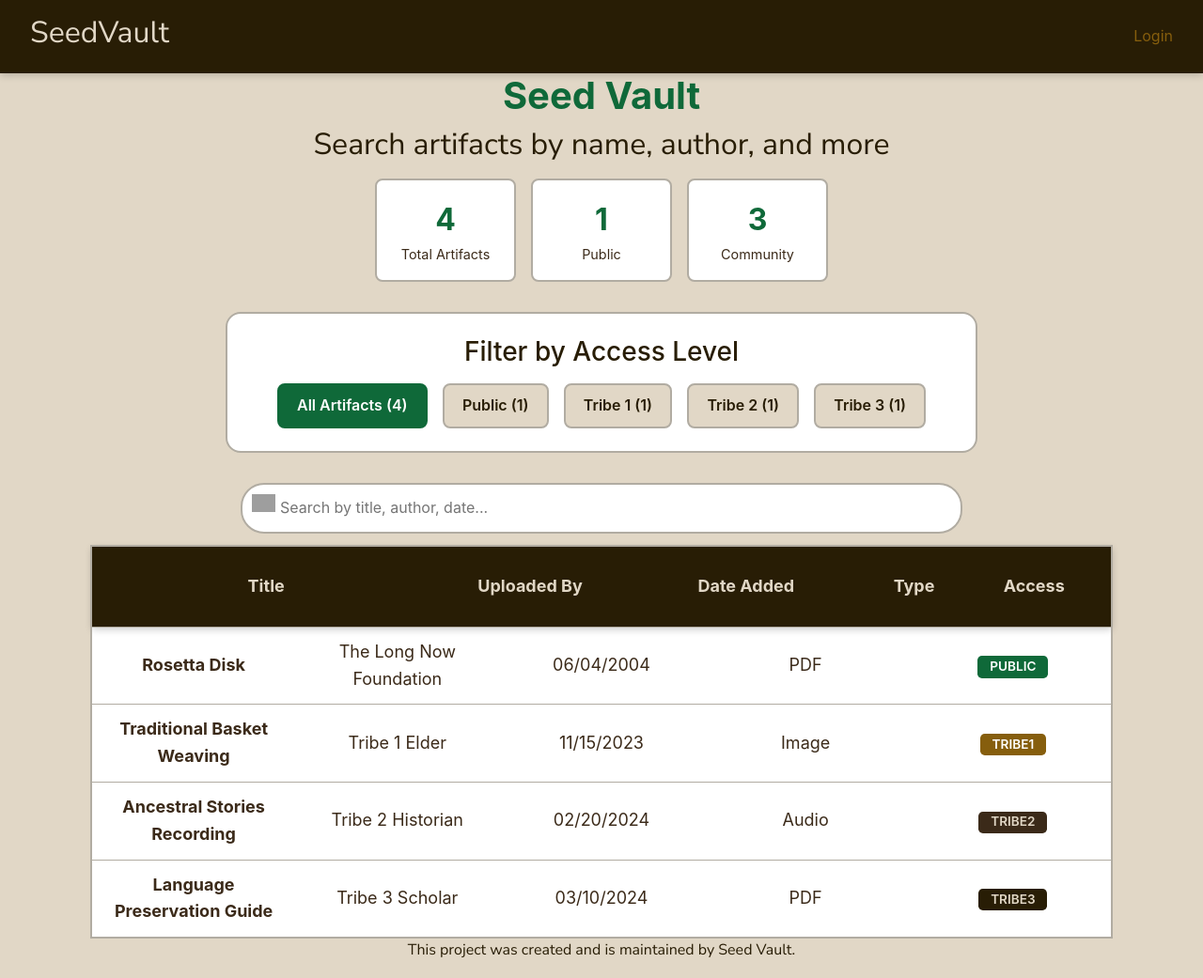
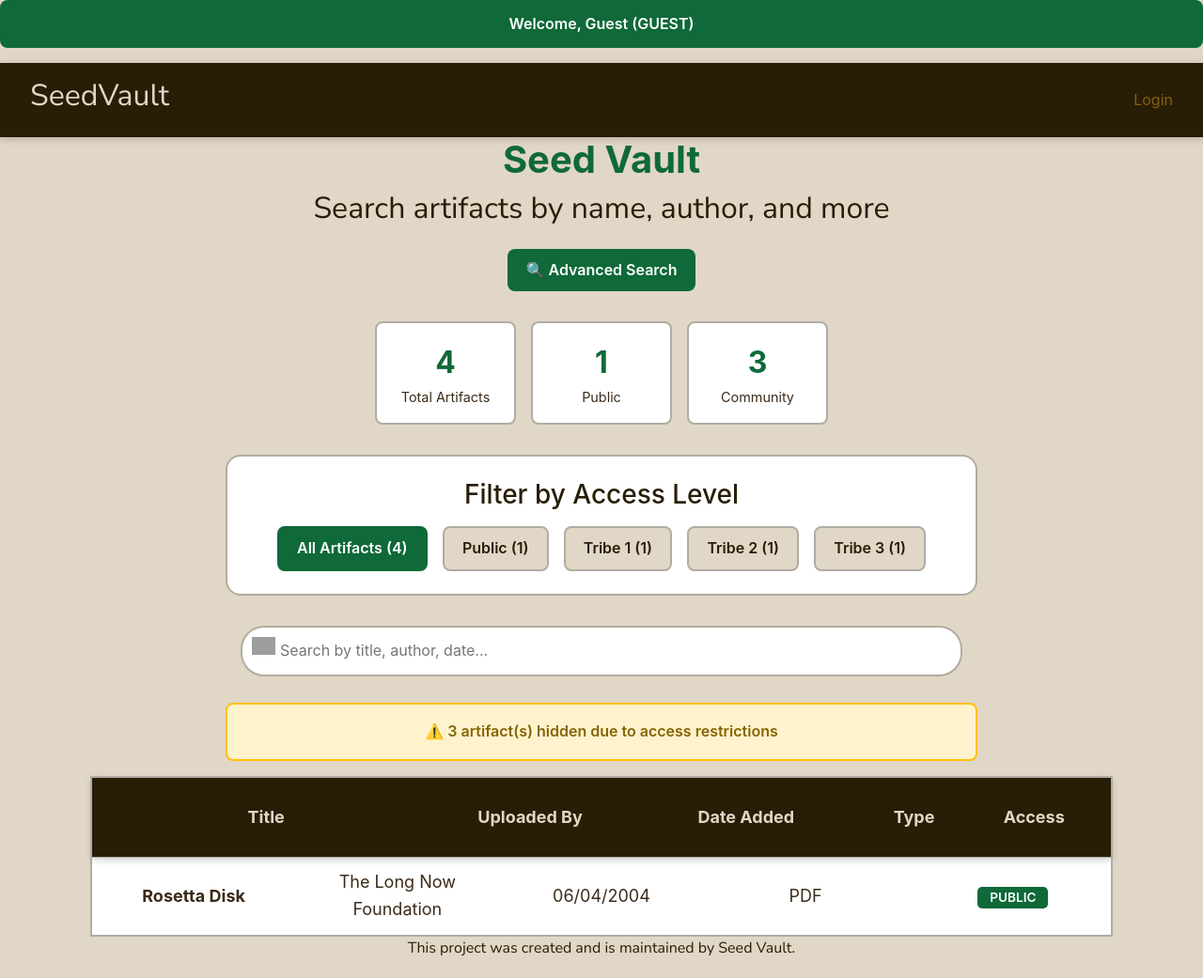
Before and after one commit to ahskihdus/seed-vault, a website: page seed.html in a window 1280 px wide. Shown: the whole page at 94% size. Drawn offline with nearby package versions, Linux system fonts and the light colour scheme; no server answers; grey boxes are pictures that could not be loaded.

Commit message:
Add user info banner and access warning features

```diff
--- a/seed.html
+++ b/seed.html
@@ -180,14 +180,58 @@ h1 {
   font-size: 0.9rem;
   color: #3b2a19;
 }
+/* NEW: User info banner styles */
+.user-info-banner {
+  background: #0f6939;
+  color: white;
+  padding: 0.8rem;
+  margin-bottom: 1rem;
+  border-radius: 0.5rem;
+  text-align: center;
+  font-weight: 600;
+}
+/* NEW: Access warning styles */
+.access-warning {
+  background: #fff3cd;
+  padding: 1rem;
+  margin: 1rem auto;
+  border: 2px solid #ffc107;
+  border-radius: 0.5rem;
+  max-width: 800px;
+  color: #856404;
+  font-weight: 600;
+}
+/* NEW: Advanced search button */
+.advanced-search-btn {
+  display: inline-block;
+  margin: 1rem 0;
+  padding: 0.6rem 1.2rem;
+  background: #0f6939;
+  color: white;
+  text-decoration: none;
+  border-radius: 0.5rem;
+  font-weight: 600;
+  transition: all 0.3s;
+}
+.advanced-search-btn:hover {
+  background: #0d512d;
+  color: white;
+  transform: translateY(-2px);
+}
 </style>
 </head>
 <body>
+
+<!-- NEW: User info banner -->
+<div class="user-info-banner" id="userInfoBanner"></div>
 
 <div class="header"></div>
 
 <h1><a href="index.html"><b>Seed Vault</b></a></h1>
 <h2>Search artifacts by name, author, and more</h2>
+
+<!-- NEW: Advanced search button -->
+<a href="advanced-search.html" class="advanced-search-btn">🔍 Advanced Search</a>
 
 <!-- Stats Section -->
 <div class="stats-section" id="statsSection" style="display: none;">
@@ -221,6 +265,9 @@ h1 {
 <div class="centerenter">
   <input type="text" id="artInput" onkeyup="searchTable()" placeholder="Search by title, author, date..." title="Work search">
 </div>
+
+<!-- NEW: Access warning -->
+<div id="accessWarning" class="access-warning" style="display:none;"></div>
 
 <!-- Loading Message -->
 <div id="loadingMessage" class="loading">
@@ -257,10 +304,17 @@ h1 {
 let allArtifacts = [];
 let currentFilter = 'all';
 let userRole = 'guest';
+let currentUser = 'Guest';
 
 // Load artifacts from database when page loads
 window.addEventListener('load', async () => {
+  currentUser = localStorage.getItem('loggedInUser') || 'Guest';
   userRole = localStorage.getItem('role') || 'guest';
+
+  // Display user info banner
+  document.getElementById('userInfoBanner').innerText =
+    `Welcome, ${currentUser} (${userRole.toUpperCase()})`;
+
   await loadArtifacts();
   setupFilterButtons();
 });
@@ -382,6 +436,8 @@ function displayArtifacts(artifacts) {
   const tbody = document.getElementById('artifactTableBody');
   tbody.innerHTML = '';
 
+  let hiddenCount = 0;
+
   if (artifacts.length === 0) {
     document.getElementById('artTable').style.display = 'none';
     document.getElementById('noResults').style.display = 'block';
@@ -392,6 +448,14 @@ function displayArtifacts(artifacts) {
   document.getElementById('noResults').style.display = 'none';
 
   artifacts.forEach(artifact => {
+    const access = artifact.accessLevel || artifact.access_level;
+
+    // Check if user can access this artifact
+    if (userRole !== 'admin' && access !== 'public' && access !== userRole) {
+      hiddenCount++;
+      return; // Skip this artifact
+    }
+
     const row = document.createElement('tr');
 
     // Handle both naming conventions (uploadDate vs upload_date)
@@ -437,6 +501,15 @@ function displayArtifacts(artifacts) {
 
     tbody.appendChild(row);
   });
+
+  // Show access warning if artifacts were hidden
+  const warningEl = document.getElementById('accessWarning');
+  if (hiddenCount > 0) {
+    warningEl.style.display = 'block';
+    warningEl.innerText = `⚠️ ${hiddenCount} artifact(s) hidden due to access restrictions`;
+  } else {
+    warningEl.style.display = 'none';
+  }
 }
 
 function filterArtifacts(filter, buttonElement) {
```
